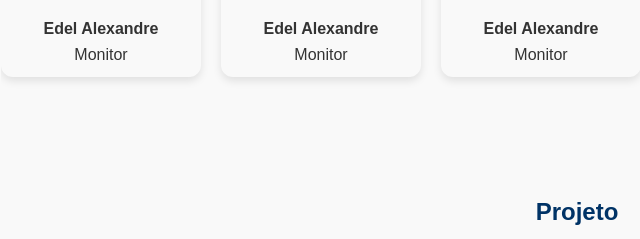
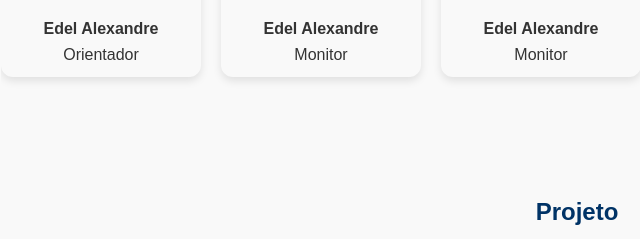
Before and after one commit to icmiifal-dev/ICMI-Dev, a plain HTML site: page index.html in a window 1280 px wide. Shown: the part 826-1065 px from the top of the page, 63-703 px from the left. Drawn offline with Linux system fonts and the light colour scheme.

Commit message:
Participantes

```diff
--- a/index.html
+++ b/index.html
@@ -53,7 +53,7 @@
       <div class="participant-card">
         <img src="./img/participante.jpg" alt="Foto do participante">
         <h4>Edel Alexandre</h4>
-        <span class="role">Monitor</span>
+        <span class="role">Orientador</span>
       </div>
       <div class="participant-card">
         <img src="./img/participante.jpg" alt="Foto do participante">
```
